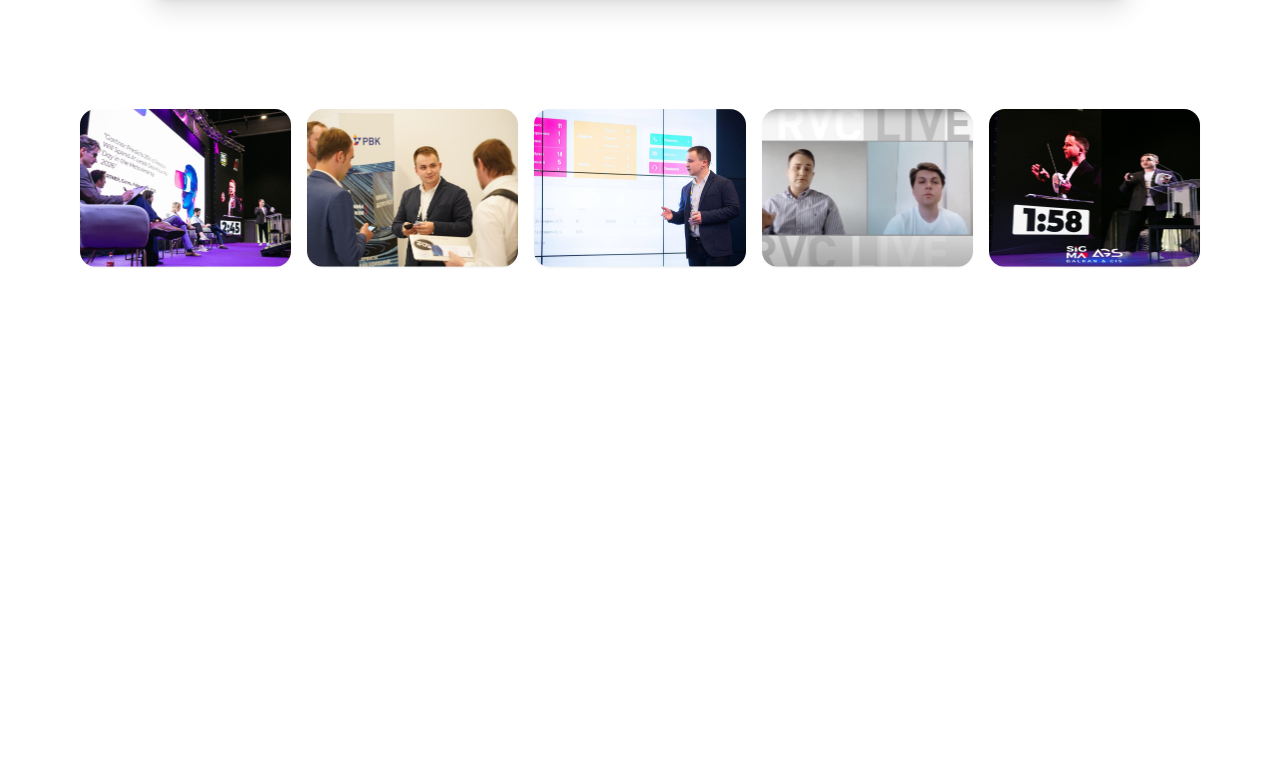
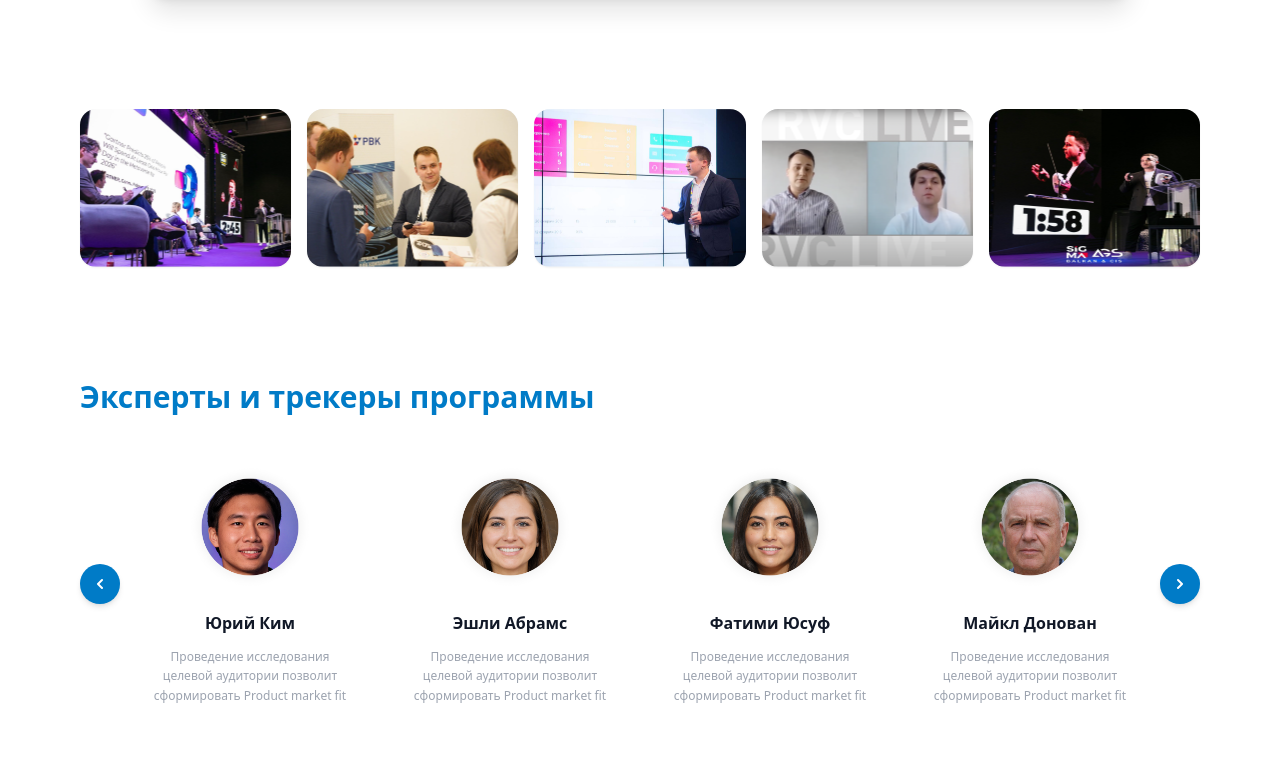
Before and after one commit to mahmudov7/new, a website: page src/index.html in a window 1280 px wide. Shown: the part 9325-10094 px from the top of the page. Before the commit the page ends 9640 px from the top, so only its background shows below. Drawn offline with nearby package versions, Linux system fonts and the light colour scheme.

Commit message:
15 section

```diff
--- a/src/index.html
+++ b/src/index.html
@@ -814,6 +814,71 @@
   </div>
 
 </section>
+<section class="max-w-6xl mx-auto py-16 px-4 font-sans text-gray-800">
+  <h2 class="text-2xl sm:text-3xl font-extrabold text-[#007bc7] mb-12">
+    Эксперты и трекеры программы
+  </h2>
+  <div class="relative flex items-center justify-between gap-4">
+    <button class="flex-shrink-0 w-10 h-10 rounded-full bg-[#007bc7] text-white flex items-center justify-center shadow-md hover:bg-[#005f9e] transition duration-300 z-10">
+      <svg class="w-5 h-5 fill-current" viewBox="0 0 20 20">
+        <path d="M12.707 5.293a1 1 0 010 1.414L9.414 10l3.293 3.293a1 1 0 01-1.414 1.414l-4-4a1 1 0 010-1.414l4-4a1 1 0 011.414 0z"/>
+      </svg>
+    </button>
+    <div class="grid grid-cols-1 sm:grid-cols-2 md:grid-cols-4 gap-6 sm:gap-8 w-full my-auto">
+      <div class="flex flex-col items-center text-center space-y-3">
+        <div class="w-28 h-28 sm:w-32 sm:h-32 rounded-full overflow-hidden flex-shrink-0">
+          <img src="/image copy 27.png" alt="Юрий Ким" class="w-full h-full object-cover">
+        </div>
+        <h3 class="text-sm sm:text-base font-bold text-gray-900 pt-2">
+          Юрий Ким
+        </h3>
+        <p class="text-xs text-gray-400 leading-relaxed max-w-[200px]">
+          Проведение исследования целевой аудитории позволит сформировать Product market fit
+        </p>
+      </div>
+      <div class="flex flex-col items-center text-center space-y-3">
+        <div class="w-28 h-28 sm:w-32 sm:h-32 rounded-full overflow-hidden flex-shrink-0">
+          <img src="/image copy 28.png" alt="Эшли Абрамс" class="w-full h-full object-cover">
+        </div>
+        <h3 class="text-sm sm:text-base font-bold text-gray-900 pt-2">
+          Эшли Абрамс
+        </h3>
+        <p class="text-xs text-gray-400 leading-relaxed max-w-[200px]">
+          Проведение исследования целевой аудитории позволит сформировать Product market fit
+        </p>
+      </div>
+      <div class="flex flex-col items-center text-center space-y-3">
+        <div class="w-28 h-28 sm:w-32 sm:h-32 rounded-full overflow-hidden flex-shrink-0">
+          <img src="/image copy 29.png" alt="Фатими Юсуф" class="w-full h-full object-cover">
+        </div>
+        <h3 class="text-sm sm:text-base font-bold text-gray-900 pt-2">
+          Фатими Юсуф
+        </h3>
+        <p class="text-xs text-gray-400 leading-relaxed max-w-[200px]">
+          Проведение исследования целевой аудитории позволит сформировать Product market fit
+        </p>
+      </div>
+      <div class="flex flex-col items-center text-center space-y-3">
+        <div class="w-28 h-28 sm:w-32 sm:h-32 rounded-full overflow-hidden flex-shrink-0">
+          <img src="/image copy 30.png" alt="Майкл Донован" class="w-full h-full object-cover">
+        </div>
+        <h3 class="text-sm sm:text-base font-bold text-gray-900 pt-2">
+          Майкл Донован
+        </h3>
+        <p class="text-xs text-gray-400 leading-relaxed max-w-[200px]">
+          Проведение исследования целевой аудитории позволит сформировать Product market fit
+        </p>
+      </div>
 
+    </div>
+    <button class="flex-shrink-0 w-10 h-10 rounded-full bg-[#007bc7] text-white flex items-center justify-center shadow-md hover:bg-[#005f9e] transition duration-300 z-10">
+      <svg class="w-5 h-5 fill-current" viewBox="0 0 20 20">
+        <path d="M7.293 14.707a1 1 0 010-1.414L10.586 10 7.293 6.707a1 1 0 011.414-1.414l4 4a1 1 0 010 1.414l-4 4a1 1 0 01-1.414 0z"/>
+      </svg>
+    </button>
+
+  </div>
+
+</section>
 </body>
 </html>
```
